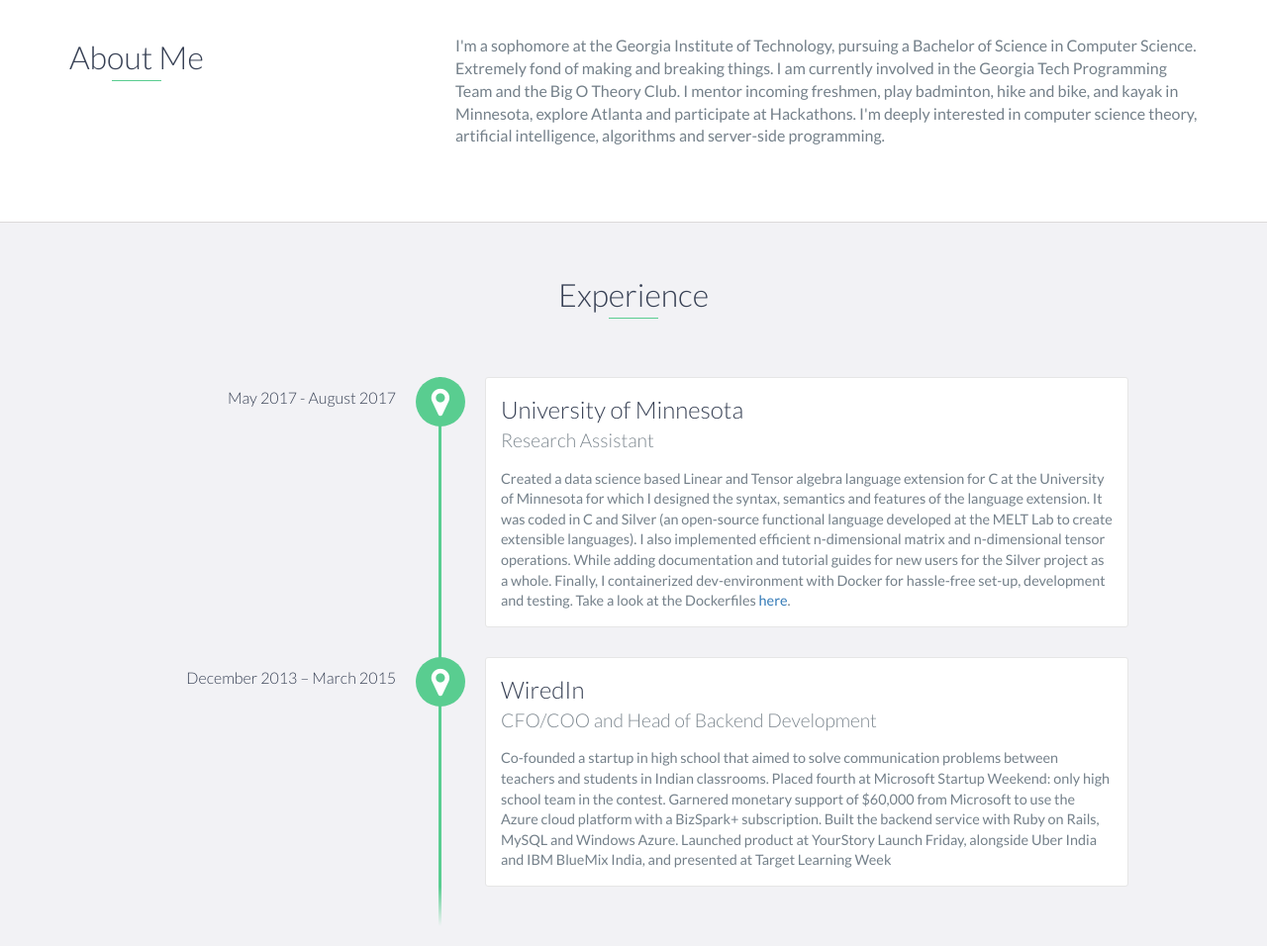
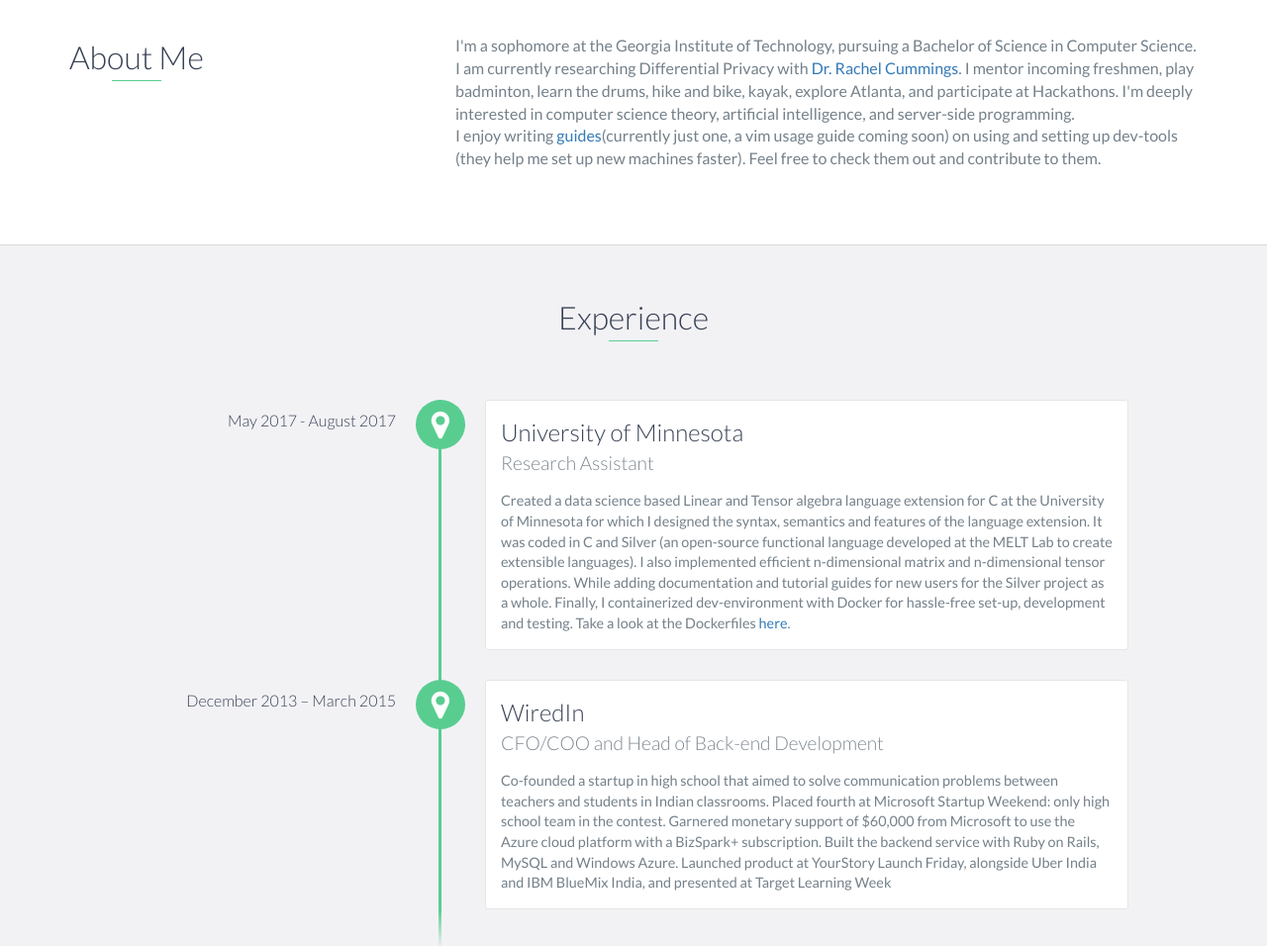
Before and after one commit to AnkitSiva/ankitsiva.github.io, a website: page index.html in a window 1280 px wide. Shown: the part 840-1796 px from the top of the page at 99% size. Drawn offline with nearby package versions, Linux system fonts and the light colour scheme.

Commit message:
Update to include my Differential Privacy and guide writing.

```diff
--- a/index.html
+++ b/index.html
@@ -84,9 +84,10 @@
                     <h2 class="heading">About Me</h2>
                 </div>
                 <div class="col-md-8">
-									<div class="description text-center">
-									<p>I'm a sophomore at the Georgia Institute of Technology, pursuing a Bachelor of Science in Computer Science. Extremely fond of making and breaking things. I am currently involved in the Georgia Tech Programming Team and the Big O Theory Club. I mentor incoming freshmen, play badminton, hike and bike, and kayak in Minnesota, explore Atlanta and participate at Hackathons. I'm deeply interested in computer science theory, artificial intelligence, algorithms and server-side programming.</p>
-									</div>
+                    <div class="description text-center">
+                        <p>I'm a sophomore at the Georgia Institute of Technology, pursuing a Bachelor of Science in Computer Science. I am currently researching Differential Privacy with <a href="http://pwp.gatech.edu/rachel-cummings/">Dr. Rachel Cummings</a>. I mentor incoming freshmen, play badminton, learn the drums, hike and bike, kayak, explore Atlanta, and participate at Hackathons. I'm deeply interested in computer science theory, artificial intelligence, and server-side programming.</p>
+                    <p>I enjoy writing <a href="https://github.com/ankitsiva/CLISetupGuide">guides</a>(currently just one, a vim usage guide coming soon) on using and setting up dev-tools (they help me set up new machines faster). Feel free to check them out and contribute to them.</p>
+                    </div>
                 </div>
             </div>
         </div>
@@ -104,7 +105,7 @@
 
             <div data-date="December 2013 – March 2015">
                 <h3>WiredIn</h3>
-                <h4>CFO/COO and Head of Backend Development</h4>
+                <h4>CFO/COO and Head of Back-end Development</h4>
                 <p>
                     Co-founded a startup in high school that aimed to solve communication problems between teachers and students in
 Indian classrooms. Placed fourth at Microsoft Startup Weekend: only high school team in the contest. Garnered monetary support of $60,000 from Microsoft to use the Azure cloud platform with a BizSpark+ subscription. Built the backend service with Ruby on Rails, MySQL and Windows Azure. Launched product at YourStory Launch Friday, alongside Uber India and IBM BlueMix India, and presented at Target
```
